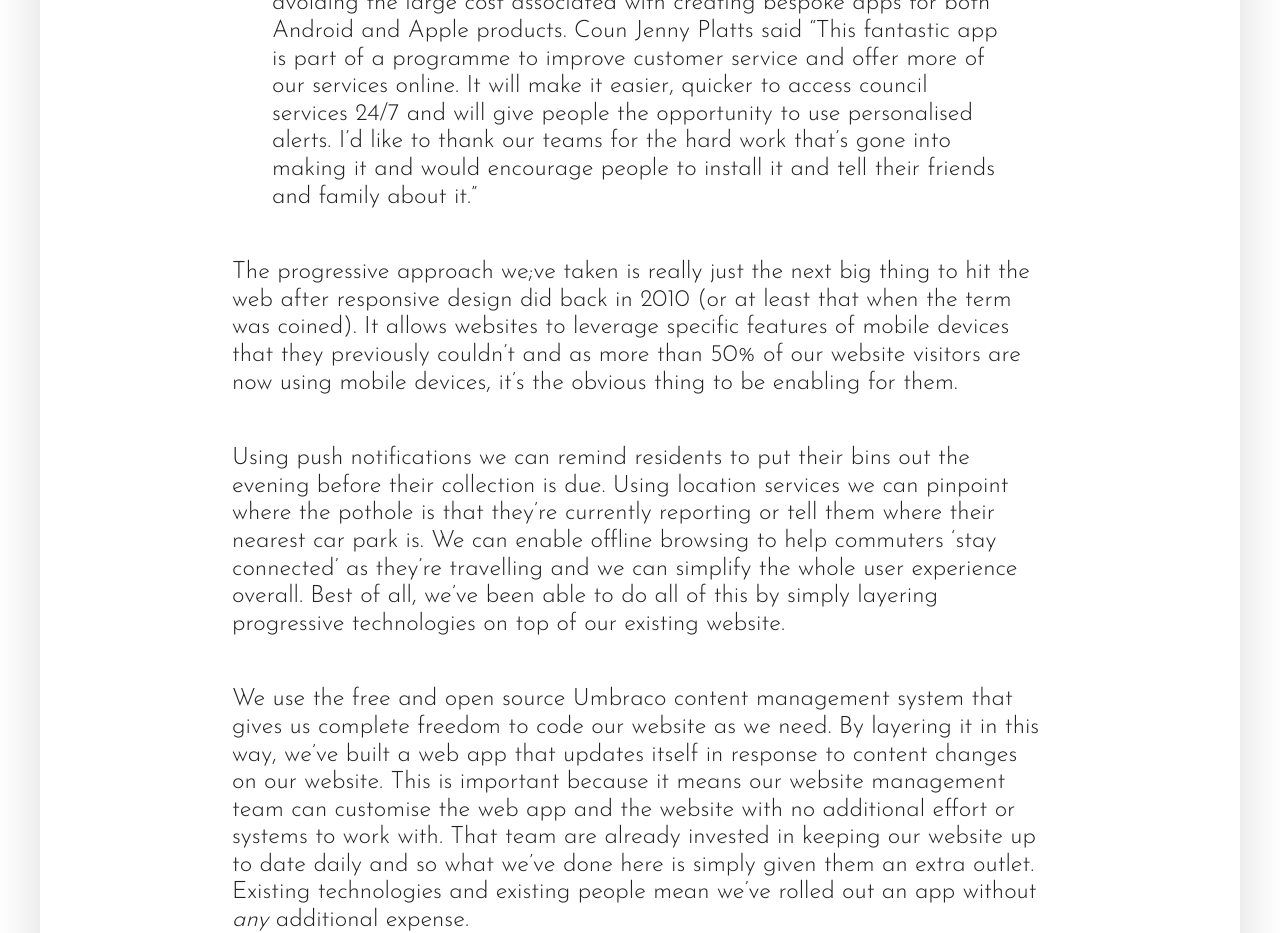
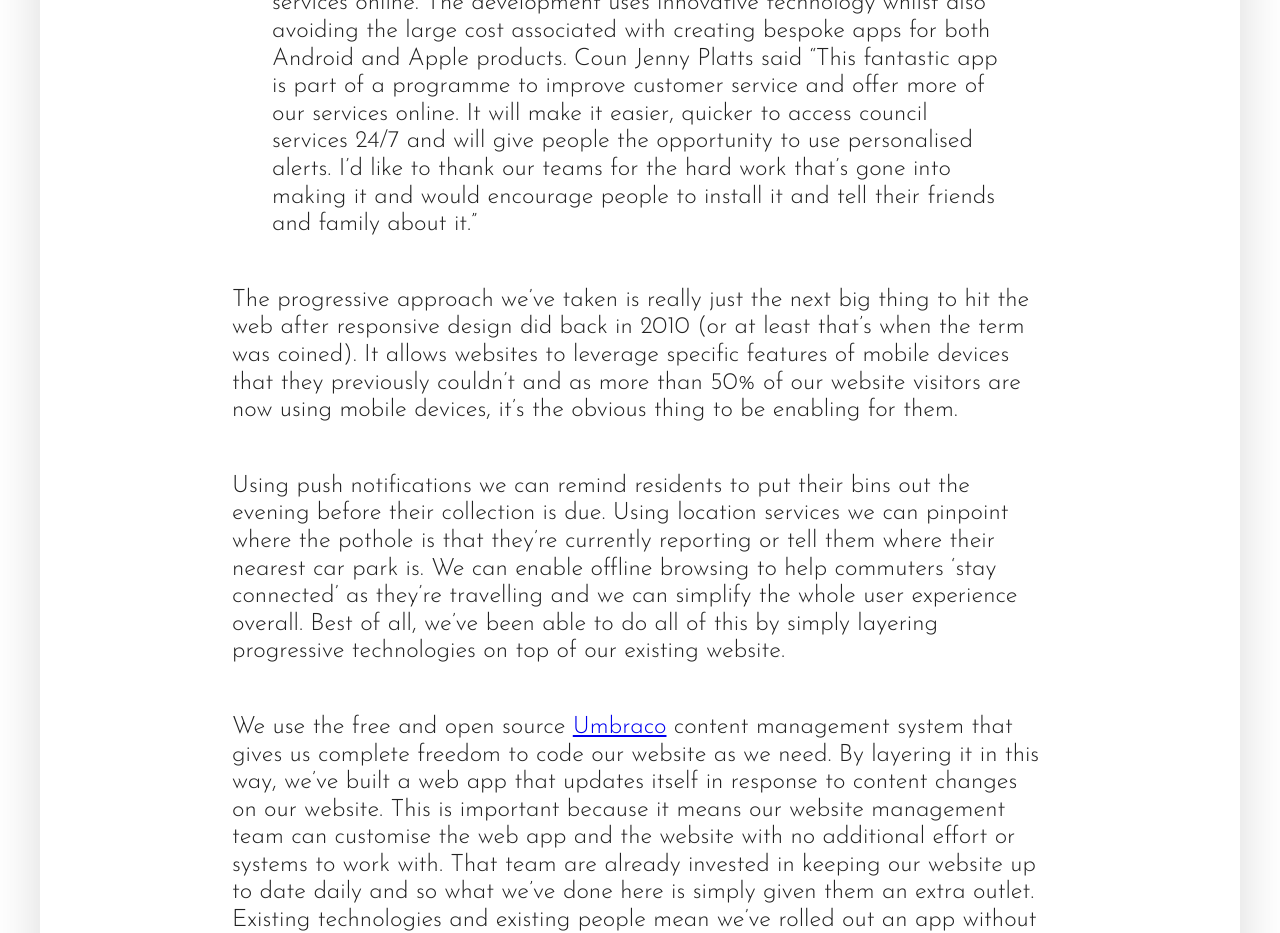
Before and after one commit to kingstonrichard/kingstonrichard.uk, a Jekyll site: the page built from _posts/2017-09-15-council-knows-whats-appnin.markdown, in a window 1280 px wide and 1400 px high, scrolled down 1540 px. Shown: the top 933 px of the window. Built offline with Jekyll 4.4.1, drawn with Linux system fonts in a browser that asks for light colours; nearby versions of some CDN libraries; some of the changed lines change nothing that is shown; some of the changed text lies outside the part shown.

Commit message:
Added some reference URL's

```diff
--- a/_posts/2017-09-15-council-knows-whats-appnin.markdown
+++ b/_posts/2017-09-15-council-knows-whats-appnin.markdown
@@ -10,18 +10,20 @@
 
 It's all part of a marketing campaign for our new progressive web app. We're pretty sure we're one of the first council's in the country to take this innovative approach to providing a mobile app for our residents and businesses.
 
-The article reads:
+The article (which has since been edited on [the Barnsley Chronicle website](https://www.barnsleychronicle.com/article/council-launches-new-app)) originally read:
 
 >IT'S a first for Barnsley and it means your phone could tell you which bin is due to emptied. Barnsley Council has launched a new free web app, making access to services faster and more efficient for residents who use a mobile device to access the council website. The council is the first authority in the UK to use a web app facility which turns the council website into an easy to use app. It can be installed on the home screen of any android/iPhone device and gives quick access to popular forms and sections of the current website. Users are able to get alerts to notify them of bin collection days, report issues and search for jobs. The app was developed after statistics showed that more than half of Barnsley residents now access the council website on a mobile device. It is part of the council's priority to support and encourage more people to access services online. The development uses innovative technology whilst also avoiding the large cost associated with creating bespoke apps for both Android and Apple products. Coun Jenny Platts said "This fantastic app is part of a programme to improve customer service and offer more of our services online. It will make it easier, quicker to access council services 24/7 and will give people the opportunity to use personalised alerts. I'd like to thank our teams for the hard work that's gone into making it and would encourage people to install it and tell their friends and family about it."
 
-The progressive approach we;ve taken is really just the next big thing to hit the web after responsive design did back in 2010 (or at least that when the term was coined). It allows websites to leverage specific features of mobile devices that they previously couldn't and as more than 50% of our website visitors are now using mobile devices, it's the obvious thing to be enabling for them.
+The progressive approach we've taken is really just the next big thing to hit the web after responsive design did back in 2010 (or at least that's when the term was coined). It allows websites to leverage specific features of mobile devices that they previously couldn't and as more than 50% of our website visitors are now using mobile devices, it's the obvious thing to be enabling for them.
 
 Using push notifications we can remind residents to put their bins out the evening before their collection is due. Using location services we can pinpoint where the pothole is that they're currently reporting or tell them where their nearest car park is. We can enable offline browsing to help commuters 'stay connected' as they're travelling and we can simplify the whole user experience overall. Best of all, we've been able to do all of this by simply layering progressive technologies on top of our existing website.
 
-We use the free and open source Umbraco content management system that gives us complete freedom to code our website as we need. By layering it in this way, we've built a web app that updates itself in response to content changes on our website. This is important because it means our website management team can customise the web app and the website with no additional effort or systems to work with. That team are already invested in keeping our website up to date daily and so what we've done here is simply given them an extra outlet. Existing technologies and existing people mean we've rolled out an app without *any* additional expense.
+We use the free and open source [Umbraco](https://umbraco.com) content management system that gives us complete freedom to code our website as we need. By layering it in this way, we've built a web app that updates itself in response to content changes on our website. This is important because it means our website management team can customise the web app and the website with no additional effort or systems to work with. That team are already invested in keeping our website up to date daily and so what we've done here is simply given them an extra outlet. Existing technologies and existing people mean we've rolled out an app without *any* additional expense.
 
 Also, this approach allows our residents to install the app by simply visiting www.barnsley.gov.uk/app. There's no need to visit an app store and thefore no need to hold an app store account. People simply press the large install button when they visit that page. This makes the whole process much simpler for our user base (some of whom aren't so tech savvy) and is something we're really proud of.
 
 ![Barnsley Council web app. The easy way to get online. Barnsley.gov.uk/app](https://www.barnsley.gov.uk/media/6488/bmbcappsocialposts.jpg?center=0.42596348884381341,0.49290060851926976&mode=crop&rnd=131495980520000000)
 
 As we develop new digital customer services in the future, we'll do so with both the website and the app in mind, making sure that the most benefit is given to both. I'm looking forward to planning those next steps.
+
+If you'd like to know more, see our [Introducing the Barnsley Council App video] (https://www.barnsley.gov.uk/services/get-online-with-us/introducing-barnsley-council-app/).
```
